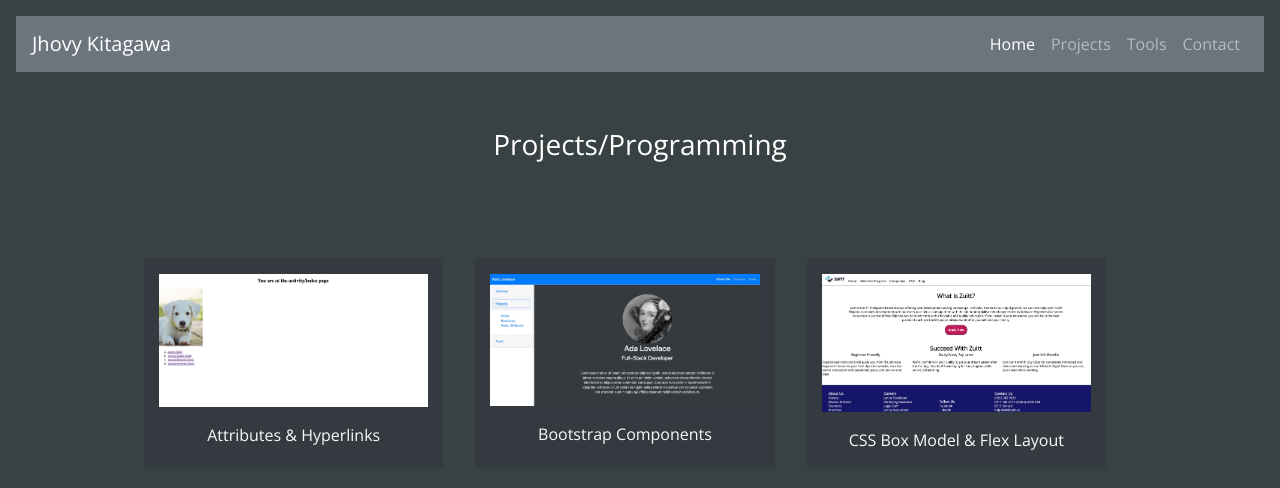
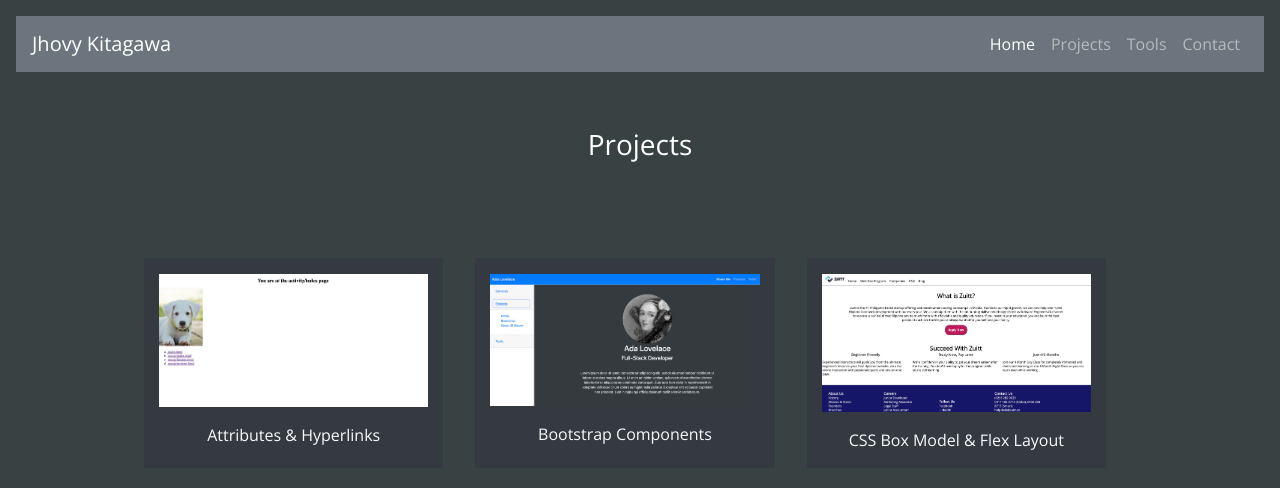
Before and after one commit to Batch230-Kitagawa/webportfolio, a plain HTML site: page project.html in a window 1280 px wide. Drawn offline with nearby package versions, Linux system fonts and the light colour scheme; files whose address does not match are found by name.

Commit message:
Capstone1

```diff
--- a/project.html
+++ b/project.html
@@ -46,7 +46,7 @@
   </div>
 <!--Projects -->
 
-   <h3 class="programming">Projects/Programming</h3>
+   <h3 class="programming">Projects</h3>
       <div class="project">
       <div class="container-fluid row justify-content-center">
 
```
